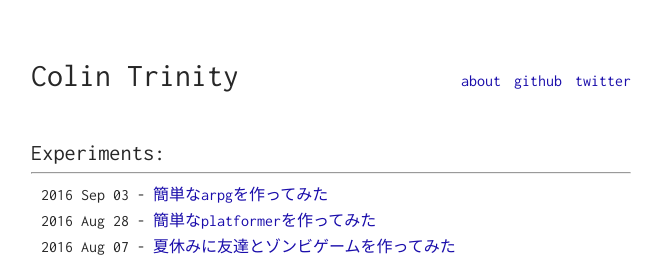
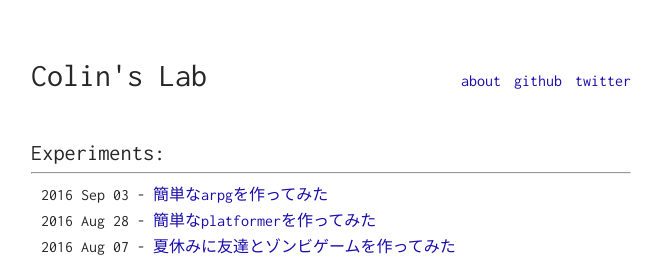
Before and after one commit to c0dt/c0dt.github.io, a Jekyll site: the page built from index.html, in a window 1280 px wide. Shown: the top 257 px of the page, without its empty margins (309-970 px from the left). Built offline with Jekyll 4.4.1, drawn with Linux system fonts in a browser that asks for light colours.

Commit message:
Change title

```diff
--- a/_config.yml
+++ b/_config.yml
@@ -3,7 +3,7 @@ permalink: /blog/:title
 
 
 # My variables
-name: Colin Trinity
+name: Colin's Lab
 description: Colin's Lab
 google_verification: null
 
```
